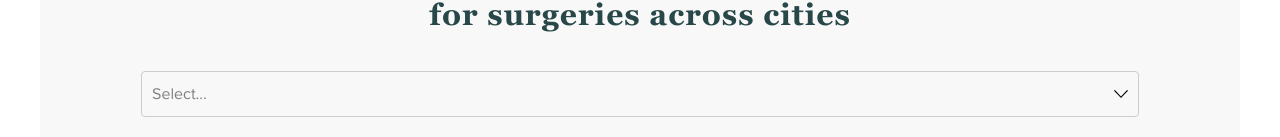
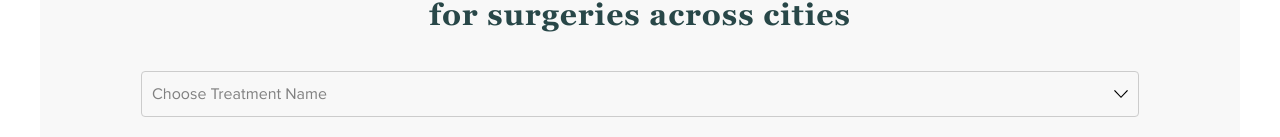
Before and after one commit to developerajendra/nextjs-typescript, a Next.js app: page /costEstimates in a window 1280 px wide. Shown: the part 198-335 px from the top of the page. Built offline with nearby package versions, Linux system fonts and the light colour scheme; a web font is replaced by a local one; what next-redux-wrapper would draw is missing.

Commit message:
cost estimates changes

```diff
--- a/components/costEstimate/costEstimate.tsx
+++ b/components/costEstimate/costEstimate.tsx
@@ -11,7 +11,7 @@ function CostEstimate() {
             </div>
 
             <div className="select-desease">
-                <SelectBox styleTypeDefault={true} defaultSelectText="Choose Treatment Name"/>
+                <SelectBox styleTypeDefault={true} placeholder="Choose Treatment Name"/>
             </div>
 
             <section className="treatment-description">
```
